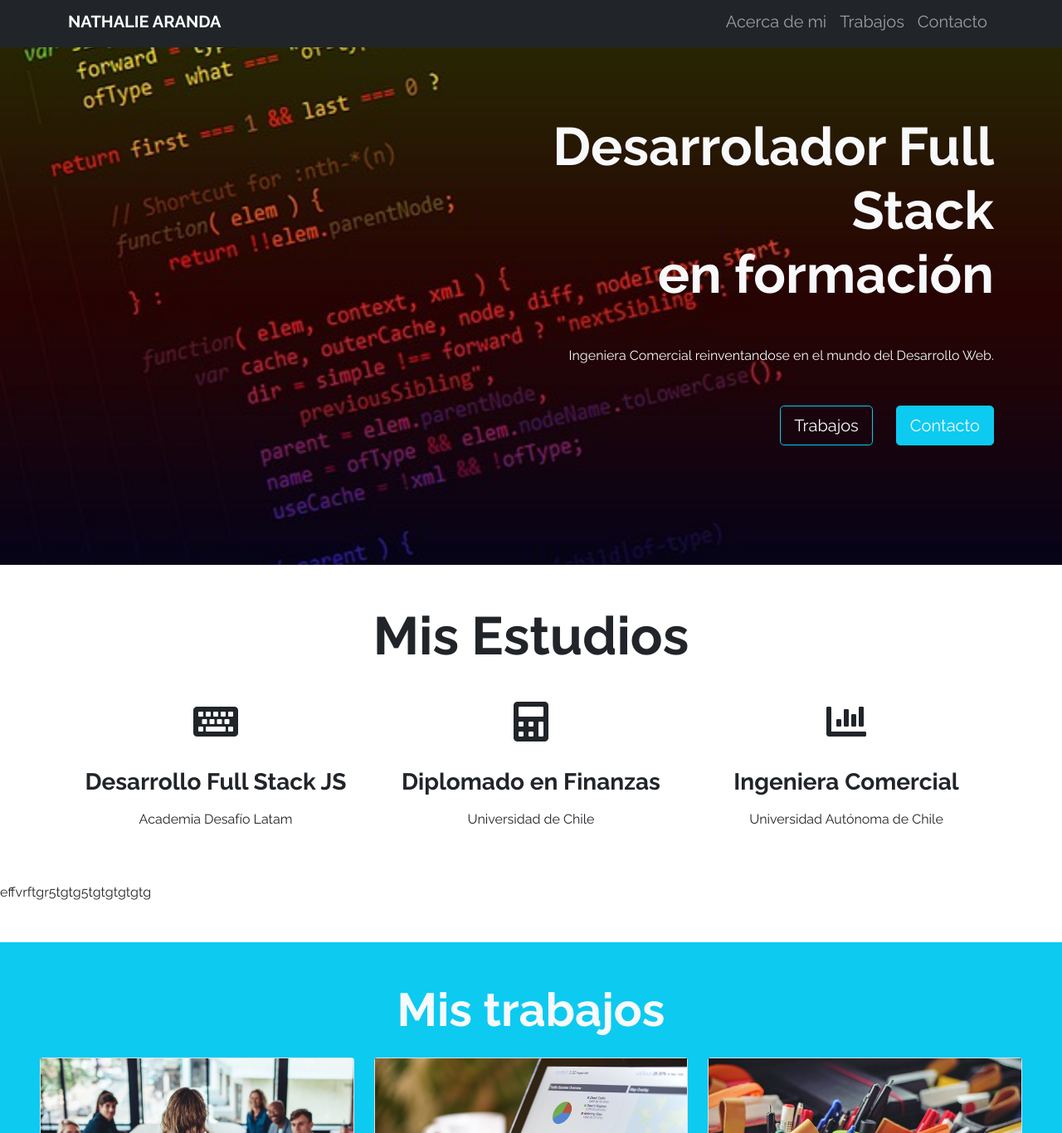
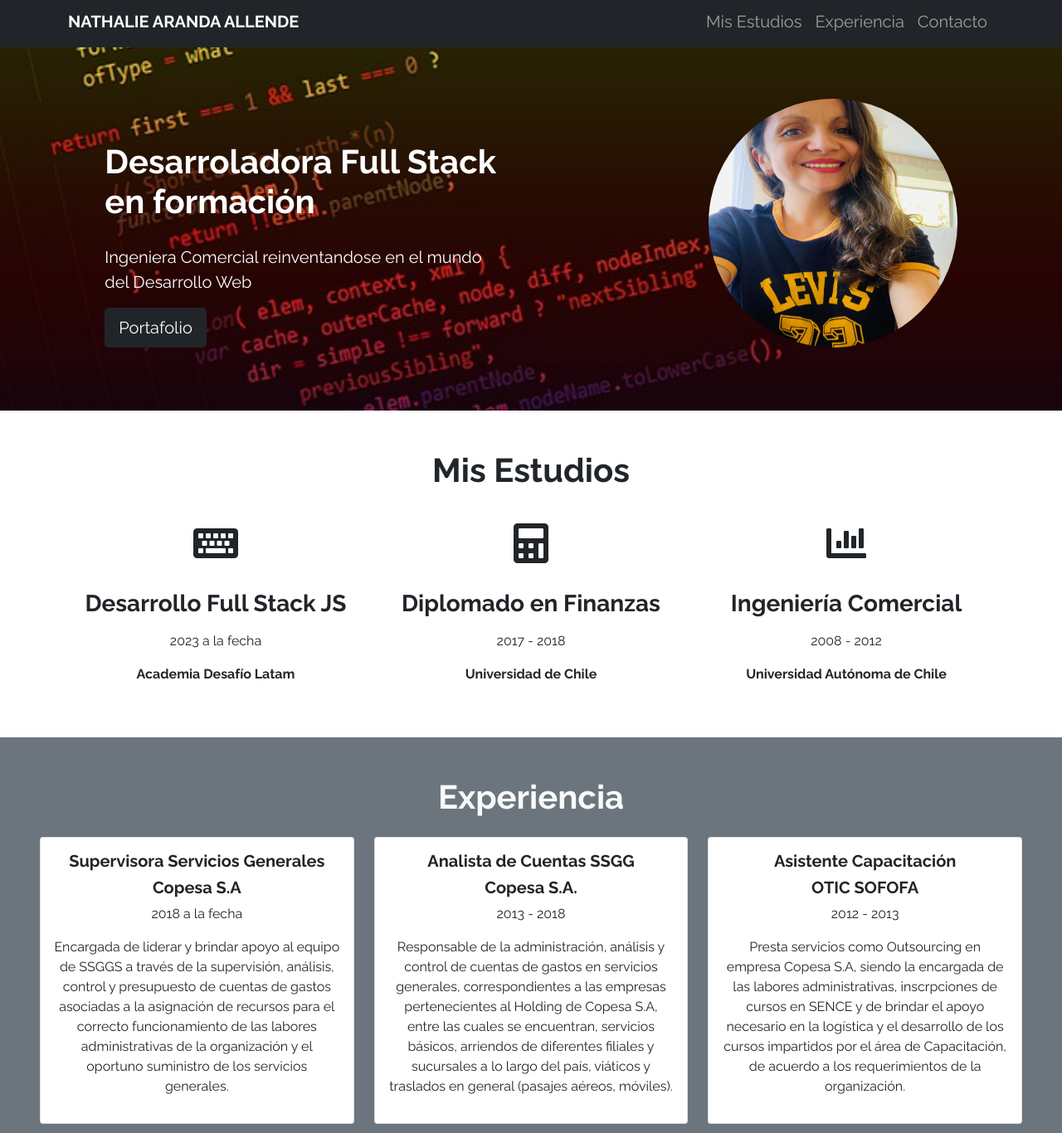
Before and after one commit to katherineMiranda/prueba-final-modulo-1, a plain HTML site: page index.html in a window 1280 px wide. Shown: the part 5-1371 px from the top of the page at 83% size. Drawn offline with nearby package versions, Linux system fonts and the light colour scheme.

Commit message:
listo version 1

```diff
--- /dev/null
+++ b/assets/css/estilos-portafolio.css
@@ -0,0 +1,4 @@
+body {
+    font-family: 'Roboto', sans-serif;
+    font-weight: 300;
+}
--- a/assets/css/estilos.css
+++ b/assets/css/estilos.css
@@ -1,6 +1,7 @@
 body {
   font-family: "Raleway", sans-serif;
 }
+
 
 /* Hero Section */
 
@@ -8,9 +9,43 @@ body {
   background-image: url("../img/desarrolloPort.jpg");
   background-repeat: no-repeat;
   background-size: cover;
-  background-position: left;
+  background-position: center;
 
 }
+
+.descripcion {
+  display: flex;
+  justify-content: space-around;
+  align-items: center;
+  width: 100%;
+  height: 500px;
+  background-image: url("../img/desarrolloPort.jpg");
+  background-repeat: no-repeat;
+  background-size: cover;
+}
+
+.textoDescripcion {
+  width: 475px;
+  height: 197px;
+  text-align: left;
+  color: hsla(0, 0%, 100%, 1);
+  font-family: 'Raleway', sans-serif;
+  font-size: 20px;
+}
+
+.textoDescripcion2 {
+  padding-top: 20px;
+}
+
+.fotoDescripcion {
+  width: 300px;
+  height: 300px;
+}
+
+.sizeFont {
+  font-size: 3rem;
+}
+
 
 /* Mis trabajos */
 
@@ -39,7 +74,3 @@ body {
   }
 
 }
-
-.sizeFont {
-  font-size: 4rem;
-}
--- a/index.html
+++ b/index.html
@@ -21,7 +21,7 @@
     <nav class="navbar navbar-expand-lg navbar-dark bg-dark fixed-top">
         <div class="container">
             <a class="navbar-brand" href="#">
-                <span> <strong>NATHALIE ARANDA</span></strong>
+                <span> <strong>NATHALIE ARANDA ALLENDE</span></strong>
             </a>
             <button class="navbar-toggler" type="button" data-bs-toggle="collapse"
                 aria-controls="navbarSupportedContent" aria-expanded="false" aria-label="Toggle navigation">
@@ -29,12 +29,14 @@
             </button>
             <div class="collapse navbar-collapse" id="navbarSupportedContent">
                 <ul class="navbar-nav ms-auto mb-2 mb-lg-0 fs-5">
+
                     <li class="nav-item">
-                        <a class="nav-link" href="#">Acerca de mi</a>
+                        <a class="nav-link" href="#">Mis Estudios</a>
                     </li>
                     <li class="nav-item">
-                        <a class="nav-link" href="#">Trabajos</a>
+                        <a class="nav-link" href="#">Experiencia</a>
                     </li>
+
                     <li class="nav-item">
                         <a class="nav-link" href="#">Contacto</a>
                     </li>
@@ -45,99 +47,122 @@
         </div>
     </nav>
 
-    <header id="Hero-Section" class="text-light text-end py-5 mt-5">
+    <!-- <header id="Hero-Section" class="text-light text-end py-5 mt-5">
         <div class="container">
             <div class="ms-auto col-12 col-md-7 ">
                 <h1 class="display-1 fw-bold my-5 sizeFont">
-                    Desarrolador Full Stack <br> en formación
+                    Desarroladora Full Stack <br> en formación
                 </h1>
                 <p class="my-5">
-                    Ingeniera Comercial reinventandose en el mundo del Desarrollo Web.
+                <strong>Ingeniera Comercial reinventandose en el mundo del Desarrollo Web. </strong>
                 </p>
                 <div class="mb-5 pb-5">
-                    <button class="btn btn-lg btn-outline-info text-light me-4">Trabajos</button>
-                    <button class="btn btn-lg btn-info text-light">Contacto</button>
+                    <button class="btn btn-lg btn-dark text-light">Portafolio</button>
                 </div>
             </div>
         </div>
-    </header>
+    </header> -->
 
+    <section class="descripcion pt-5">
+
+        <div class="textoDescripcion">
+            <h1><strong> Desarroladora Full Stack <br> en formación</strong>
+            </h1>
+            <p class="textoDescripcion2">
+                Ingeniera Comercial reinventandose en el mundo del Desarrollo Web
+            </p>
+            <div class="mb-5 pb-5">
+                <button class="btn btn-lg btn-dark text-light">Portafolio</button>
+            </div>
+        </div>
+        <img class="fotoDescripcion rounded-circle" src="assets/img/nathalie.jpg"
+            alt="fotografia Nathalie Aranda">
+
+    </section>
 
     <section id="Acerca-de-mi" class="container text-center my-5">
 
 
-        <h2 class="display-3 fw-bold my-4">Mis Estudios</h2>
+        <h2 class="display-3 fw-bold my-4 fs-1">Mis Estudios</h2>
 
         <div class="row">
             <div class="col-12 col-md-4">
                 <i class="fas fa-keyboard fa-3x my-3"></i>
                 <h3 class="my-3 fw-bold">Desarrollo Full Stack JS</h3>
                 <p class="my-3">
-                    Academia Desafío Latam
+                    2023 a la fecha
                 </p>
+                <p> <strong> Academia Desafío Latam </strong></p>
             </div>
             <div class="col-12 col-md-4">
                 <i class="fas fa-calculator fa-3x my-3"></i>
                 <h3 class="my-3 fw-bold">Diplomado en Finanzas</h3>
                 <p class="my-3">
-                    Universidad de Chile
+                    2017 - 2018
                 </p>
+                <p><strong>Universidad de Chile</strong></p>
             </div>
             <div class="col-12 col-md-4">
                 <i class="fas fa-chart-bar fa-3x my-3"></i>
-                <h3 class="my-3 fw-bold">Ingeniera Comercial</h3>
+                <h3 class="my-3 fw-bold">Ingeniería Comercial</h3>
                 <p class="my-3">
-                    Universidad Autónoma de Chile
+                    2008 - 2012
                 </p>
+                <p><strong>Universidad Autónoma de Chile</strong></p>
             </div>
         </div>
     </section>
-effvrftgr5tgtg5tgtgtgtgtg
 
-    <section id="Mis-trabajos" class="my-5 p-5 bg-info">
+    <section id="Mis-trabajos" class="my-5 p-5 bg-secondary">
 
-        <h2 class="display-4 fw-bold text-center text-light mb-3">Mis trabajos</h2>
+        <h2 class="display-4 fw-bold text-center text-light mb-3 fs-1">Experiencia</h2>
 
         <div class="row">
             <div class="col-12 col-sm-4 py-2">
                 <div class="card">
-                    <div class="image-top" style="background-image: url(assets/img/supervisor.jpg)"></div>
-                    <div class="card-body">
+                    <div class="card-body text-center">
                         <h5 class="card-title fw-bold">Supervisora Servicios Generales</h5>
+                        <h5><strong>Copesa S.A</strong></h5>
+
                         <p class="card-text">
-                            Encargada de supervisar el área de Servicios Generales en la empresa Copesa S.A.
+                            2018 a la fecha
                         </p>
-                        <button type="button" class="btn btn-outline-info">
-                            Ver más
-                        </button>
+                        <p>Encargada de liderar y brindar apoyo al equipo de SSGGS a través de la supervisión, análisis,
+                            control y presupuesto de cuentas de gastos asociadas a la asignación de recursos para el
+                            correcto funcionamiento de las labores administrativas de la organización y el oportuno
+                            suministro de los servicios generales. </p>
+
                     </div>
                 </div>
             </div>
             <div class="col-12 col-sm-4 py-2">
                 <div class="card">
-                    <div class="image-top" style="background-image: url(assets/img/analista.jpg)"></div>
-                    <div class="card-body">
+                    <div class="card-body text-center">
                         <h5 class="card-title fw-bold">Analista de Cuentas SSGG</h5>
+                        <h5><strong>Copesa S.A.</strong></h5>
                         <p class="card-text">
-                            Analista de Cuentas para el área de Servicios Generales de Copesa S.A.
+                            2013 - 2018
                         </p>
-                        <button type="button" class="btn btn-outline-info">
-                            Ver más
-                        </button>
+                        <p>Responsable de la administración, análisis y control de cuentas de gastos en servicios
+                            generales, correspondientes a las empresas pertenecientes al Holding de Copesa S.A, entre
+                            las cuales se encuentran, servicios básicos, arriendos de diferentes filiales y sucursales a
+                            lo largo del país, viáticos y traslados en general (pasajes aéreos, móviles).</p>
+
                     </div>
                 </div>
             </div>
             <div class="col-12 col-sm-4 py-2">
                 <div class="card">
-                    <div class="image-top" style="background-image: url(assets/img/capacitacion.jpg)"></div>
-                    <div class="card-body">
+                    <div class="card-body text-center">
                         <h5 class="card-title fw-bold">Asistente Capacitación</h5>
+                        <h5><strong>OTIC SOFOFA</strong></h5>
                         <p class="card-text">
-                            Asistente Capacitación para OTIC SOFOFA, prestando servicios como In-House en Copesa S.A.
+                            2012 - 2013
                         </p>
-                        <button type="button" class="btn btn-outline-info">
-                            Ver más
-                        </button>
+                        <p>Presta servicios como Outsourcing en empresa Copesa S.A, siendo la encargada de las labores
+                            administrativas, inscrpciones de cursos en SENCE y de brindar el apoyo necesario en la
+                            logística y el desarrollo de los cursos impartidos por el área de Capacitación, de acuerdo a
+                            los requerimientos de la organización. </p>
                     </div>
                 </div>
             </div>
@@ -149,7 +174,7 @@ effvrftgr5tgtg5tgtgtgtgtg
 
     <section id="Contacto" class="container my-5">
 
-        <h2 class="display-4 fw-bold text-center my-4">Contáctame</h2>
+        <h2 class="display-4 fw-bold text-center my-4 fs-1">Contáctame</h2>
 
 
 
@@ -173,10 +198,8 @@ effvrftgr5tgtg5tgtgtgtgtg
             </div>
 
             <div class="my-3 text-end">
-                <button class="btn btn-info text-light">Enviar</button>
+                <button class="btn btn-danger text-light">Enviar</button>
             </div>
-
-
 
         </form>
 
@@ -184,8 +207,10 @@ effvrftgr5tgtg5tgtgtgtgtg
 
 
 
-    <footer class="bg-dark text-center text-light p-4">
+    <footer class="bg-dark text-center text-light py-3">
         <p class="mb-0">Nathalie Aranda <a href="https://github.com/NArandaAllende" target="_blank"> Github</a> </p>
+        <p>Telefono: +56 9 7539 4216</p>
+        <p>La Serena, Chile</p>
     </footer>
 
 
```
Also changed, not shown: portafolio.html (added, +106 -0 lines), assets/img/analista.jpg (deleted), assets/img/capacitacion.jpg (deleted), assets/img/desafio1.jpg (added), assets/img/desafio2.jpg (added), assets/img/desafio3.jpg (added), assets/img/desafio4.jpg (added), assets/img/desafio5.jpg (added), assets/img/desafio6.jpg (added), assets/img/nathalie.jpg (added), assets/img/supervisor.jpg (deleted).
